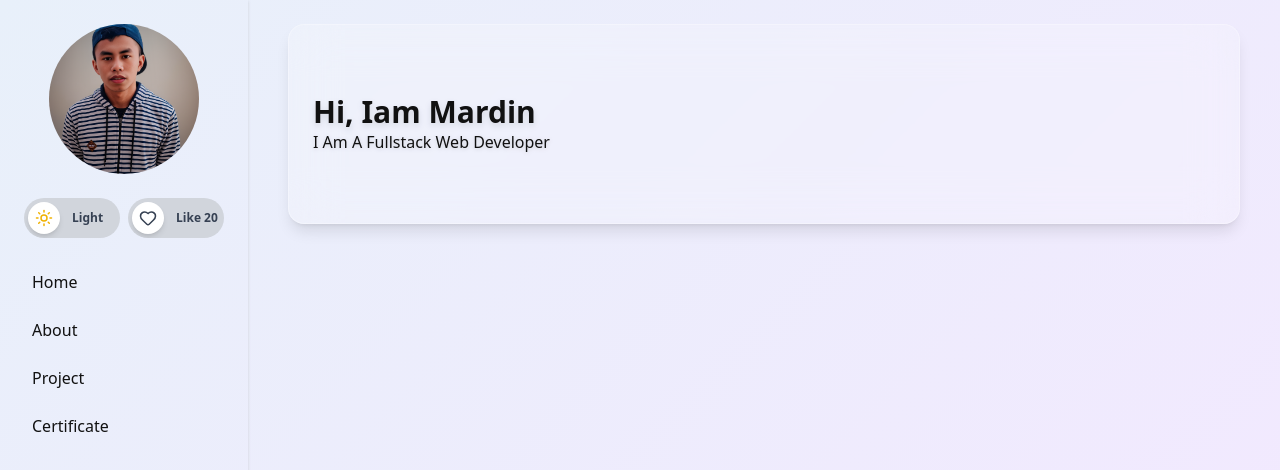
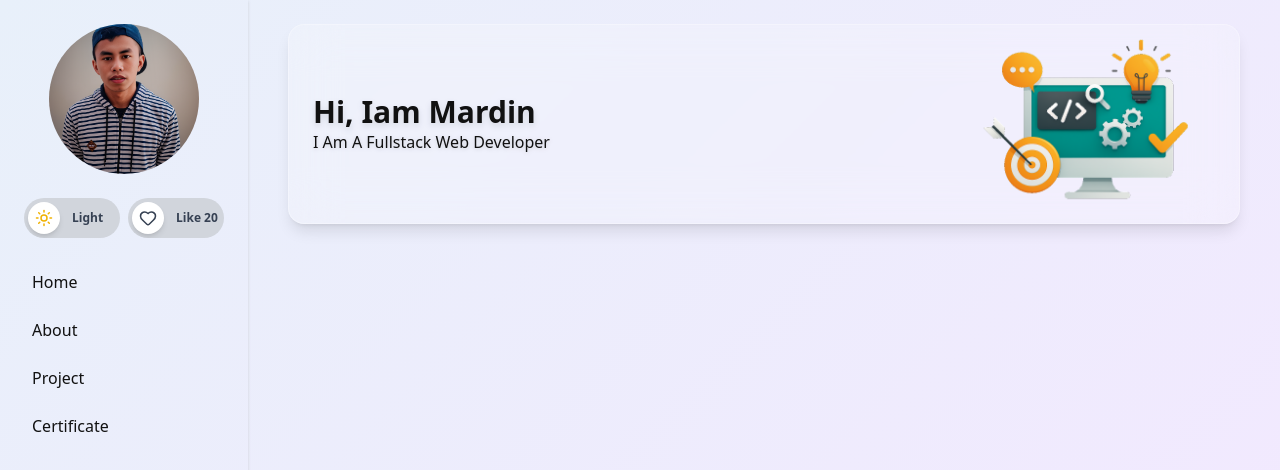
Before and after one commit to mardinajalah/portofolio, a Next.js app: page / in a window 1280 px wide. Shown: the top 470 px of the page. Built offline with nearby package versions, Linux system fonts and the light colour scheme.

Commit message:
add: image in header

```diff
--- a/components/Organisms/HomePage.tsx
+++ b/components/Organisms/HomePage.tsx
@@ -1,20 +1,26 @@
 'use client';
+
+import Image from "next/image";
 
 const HomePage = () => {
   return (
     <>
       <div
         className='
-          w-full h-[200px] p-6 rounded-2xl flex items-center
+          w-full h-[200px] p-6 rounded-2xl flex items-center justify-between
           bg-white/20 dark:bg-gray-800/20
           backdrop-blur-xl
           border border-white/30 dark:border-gray-700/40
           shadow-lg
+          overflow-hidden
         '
       >
         <div className='w-max'>
           <h1 className='text-3xl font-bold capitalize drop-shadow-md'>Hi, Iam Mardin</h1>
           <p className='capitalize drop-shadow-sm'>I am a fullstack web developer</p>
+        </div>
+        <div className="w-max">
+          <Image alt="header" src="/header.png" width={250} height={250}/>
         </div>
       </div>
     </>
```
Also changed, not shown: public/header.png (added).
